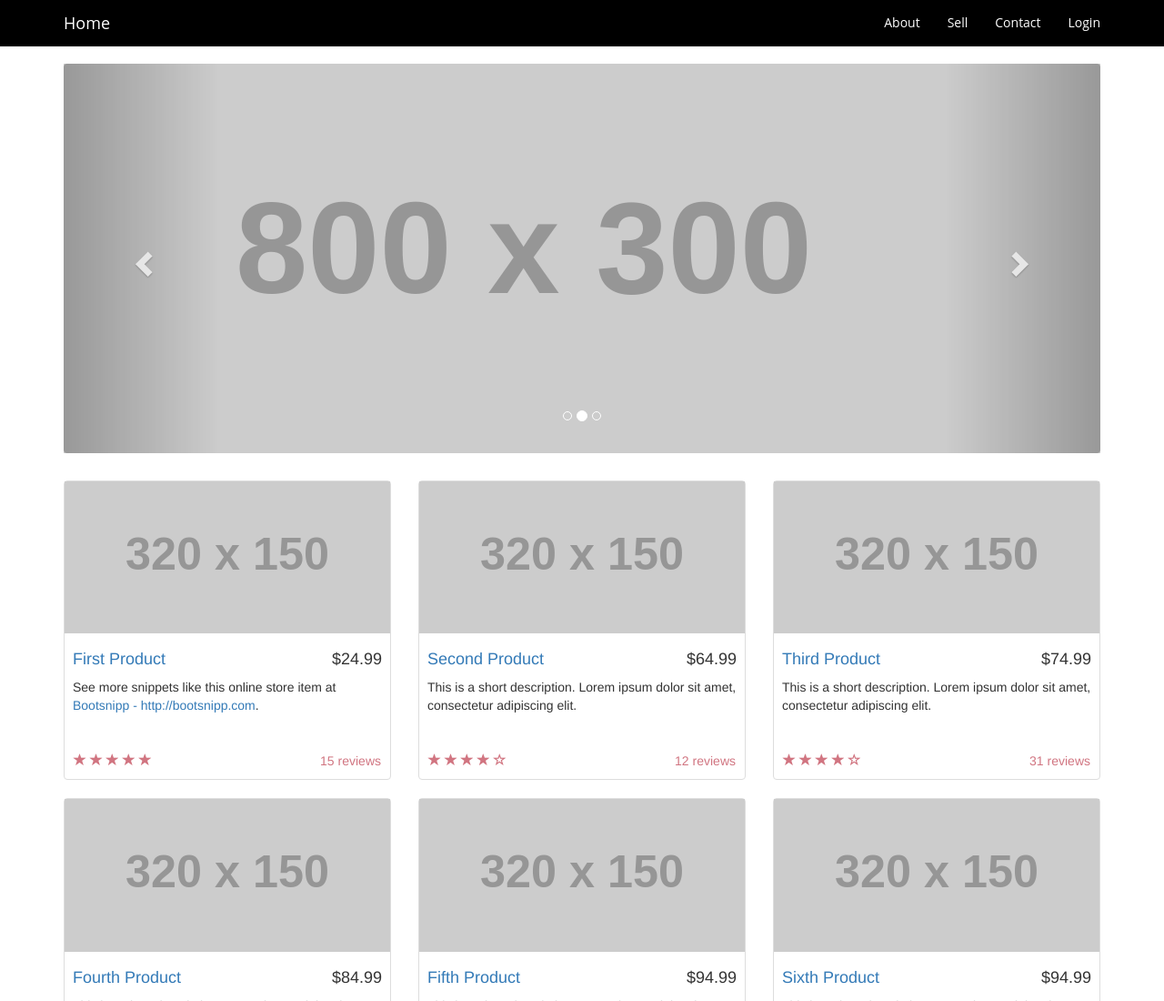
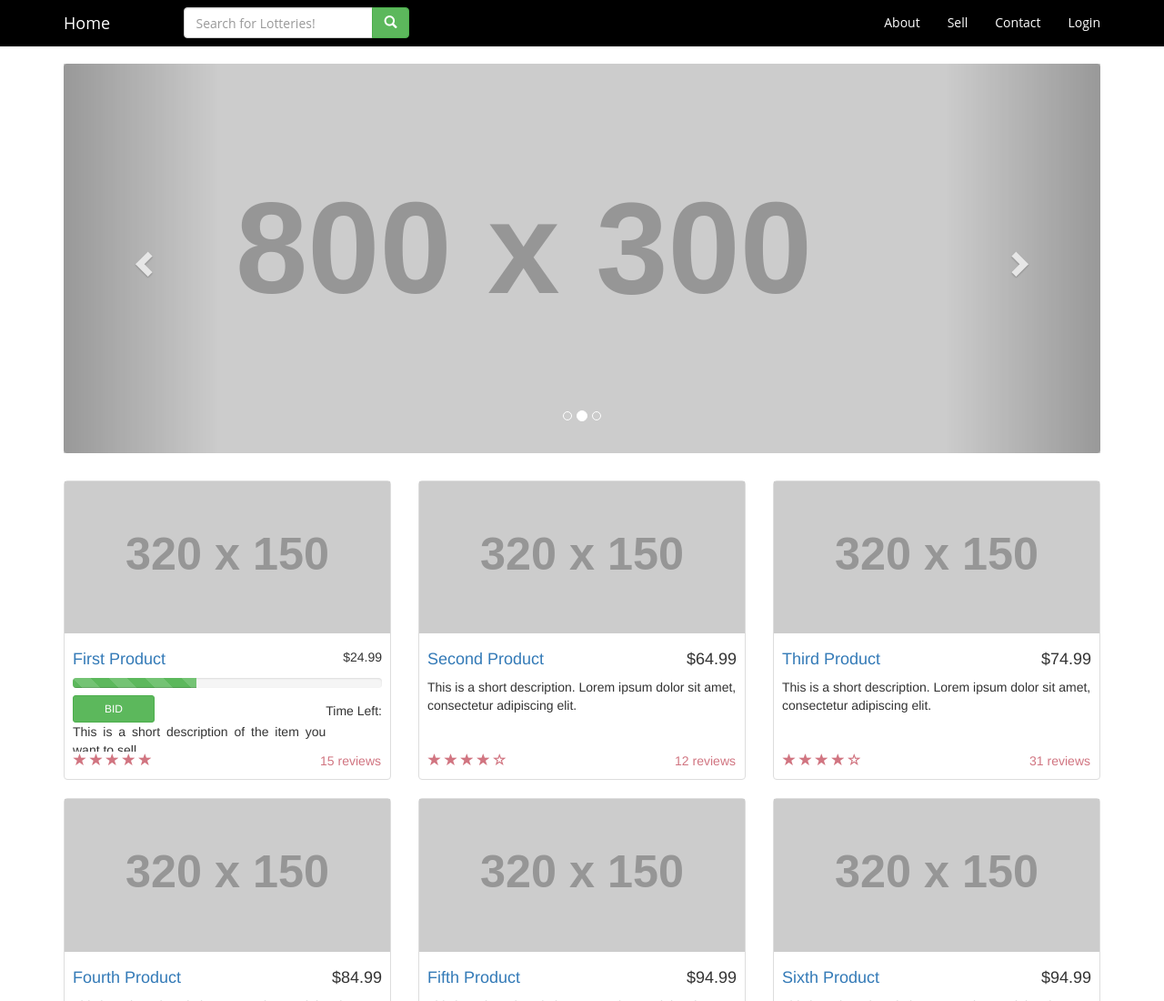
Before and after one commit to dominicwhyte/LottoDeal-Backend, a website: page LottoDeal/Front-End/index.html in a window 1280 px wide. Shown: the top 1100 px of the page at 91% size. Drawn offline with nearby package versions, Linux system fonts and the light colour scheme; placeholder pictures from the web are drawn by us.

Commit message:
Changes to Index

```diff
--- a/LottoDeal/Front-End/css/main.css
+++ b/LottoDeal/Front-End/css/main.css
@@ -145,3 +145,13 @@ footer.signin {
     color: black;
     background-color: white;
 }
+
+#thumbnail-bar {
+    max-height: 10%;
+    margin-bottom: 8px;
+}
+
+#item-button {
+    padding-left: 10%;
+    padding-right: 10%;
+}
--- a/LottoDeal/Front-End/index.html
+++ b/LottoDeal/Front-End/index.html
@@ -44,6 +44,21 @@
                 </button>
                 <a class="navbar-brand" href="index.html">Home</a>
             </div>
+            <center>
+            <div class="col-sm-6 col-lg-4 col-md-4">
+              <form class="navbar-form" role="search" method="get" id="search-form" name="search-form">
+                  <div class="btn-group pull-left" style="margin-right:10px; min-width: 100%;">
+
+                  <div class="input-group">
+                      <input type="text" class="form-control" placeholder="Search for Lotteries!" id="query" name="query" value="">
+                       <div class="input-group-btn">
+                      <button type="submit" class="btn btn-success"><span class="glyphicon glyphicon-search"></span></button>
+                      </div>
+                    </div>
+                  </div>
+                  </form>
+                  </div>
+                  </center>
             <!-- Collect the nav links, forms, and other content for toggling -->
             <div class="collapse navbar-collapse" id="bs-example-navbar-collapse-1">
                 <ul class="nav navbar-nav navbar-right">
@@ -107,14 +122,22 @@
                 <div class="row">
 
                     <div class="col-sm-4 col-lg-4 col-md-4">
-                        <div class="thumbnail">
+                        <div class="thumbnail" id="item">
                             <img src="http://placehold.it/320x150" alt="">
                             <div class="caption">
-                                <h4 class="pull-right">$24.99</h4>
+                                <h5 class="pull-right">$24.99</h5>
                                 <h4><a href="#">First Product</a>
                                 </h4>
-                                <p>See more snippets like this online store item at <a target="_blank" href="http://www.bootsnipp.com">Bootsnipp - http://bootsnipp.com</a>.</p>
-                            </div>
+                                <div class="progress" id="thumbnail-bar">
+                                    <div class="progress-bar progress-bar-success progress-bar-striped" role="progressbar" aria-valuenow="40"
+                                    aria-valuemin="0" aria-valuemax="100" style="width:40%">
+                                    </div>
+                                </div>
+                                <h5 class="pull-right">Time Left:</h5>
+                                <button type="button" class="btn btn-success btn-sm" id="item-button">BID</button>
+
+                              <p align="justify">This is a short description of the item you want to sell</p>
+                            </div> </a>
                             <div class="ratings">
                                 <p class="pull-right">15 reviews</p>
                                 <p>
```
Also changed, not shown: LottoDeal/Front-End/search.html (+2 -2 lines).
